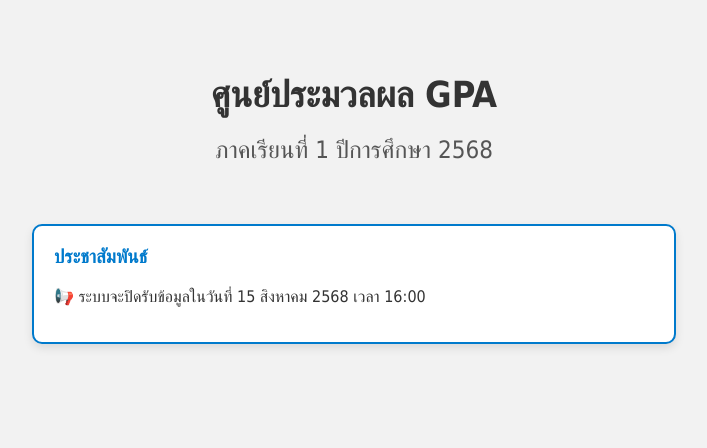
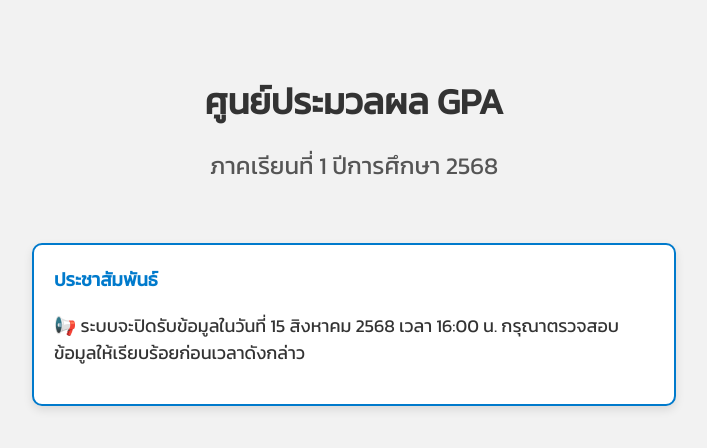
Before and after one commit to Methee77/gradeGPA, a plain HTML site: page index.html in a window 1280 px wide. Shown: the whole page, without its empty margins (286-993 px from the left). Drawn offline with Linux system fonts and the light colour scheme.

Commit message:
index.html

```diff
--- a/index.html
+++ b/index.html
@@ -4,9 +4,11 @@
   <meta charset="UTF-8">
   <meta name="viewport" content="width=device-width, initial-scale=1.0">
   <title>ศูนย์ประมวลผล GPA</title>
+  <!-- ลิงก์ Google Fonts -->
+  <link href="https://fonts.googleapis.com/css2?family=Kanit&display=swap" rel="stylesheet">
   <style>
     body {
-      font-family: 'Tahoma', sans-serif;
+      font-family: 'Kanit', sans-serif;
       background-color: #f2f2f2;
       margin: 0;
       padding: 0;
@@ -50,6 +52,7 @@
 
     .announcement-box p {
       color: #333;
+      font-size: 18px;
     }
   </style>
 </head>
@@ -61,4 +64,7 @@
 
   <div class="announcement-box">
     <h3>ประชาสัมพันธ์</h3>
-    <p>📢 ระบบจะปิดรับข้อมูลในวันที่ 15 สิงหาคม 2568 เวลา 16:00
+    <p>📢 ระบบจะปิดรับข้อมูลในวันที่ 15 สิงหาคม 2568 เวลา 16:00 น. กรุณาตรวจสอบข้อมูลให้เรียบร้อยก่อนเวลาดังกล่าว</p>
+  </div>
+</body>
+</html>
```
